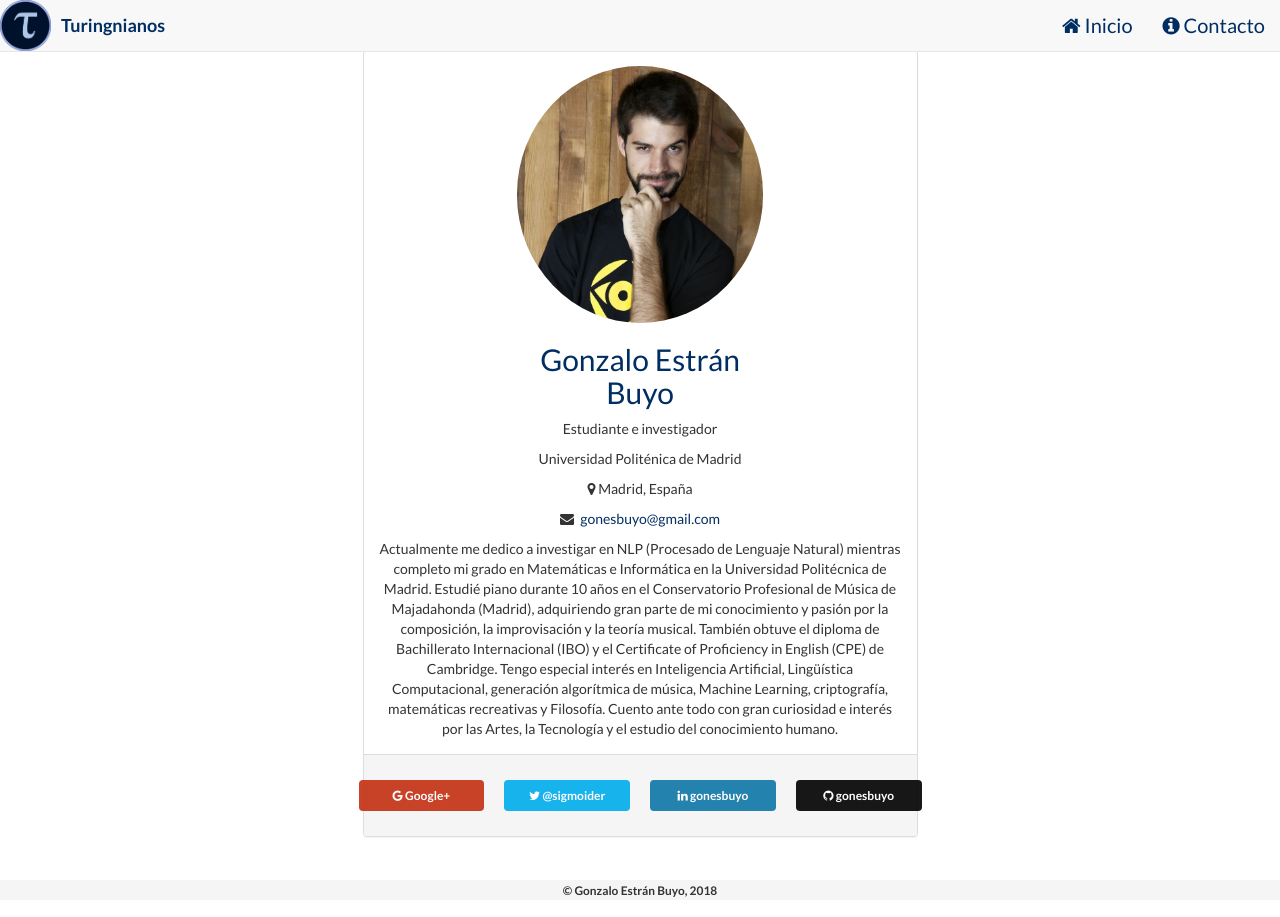
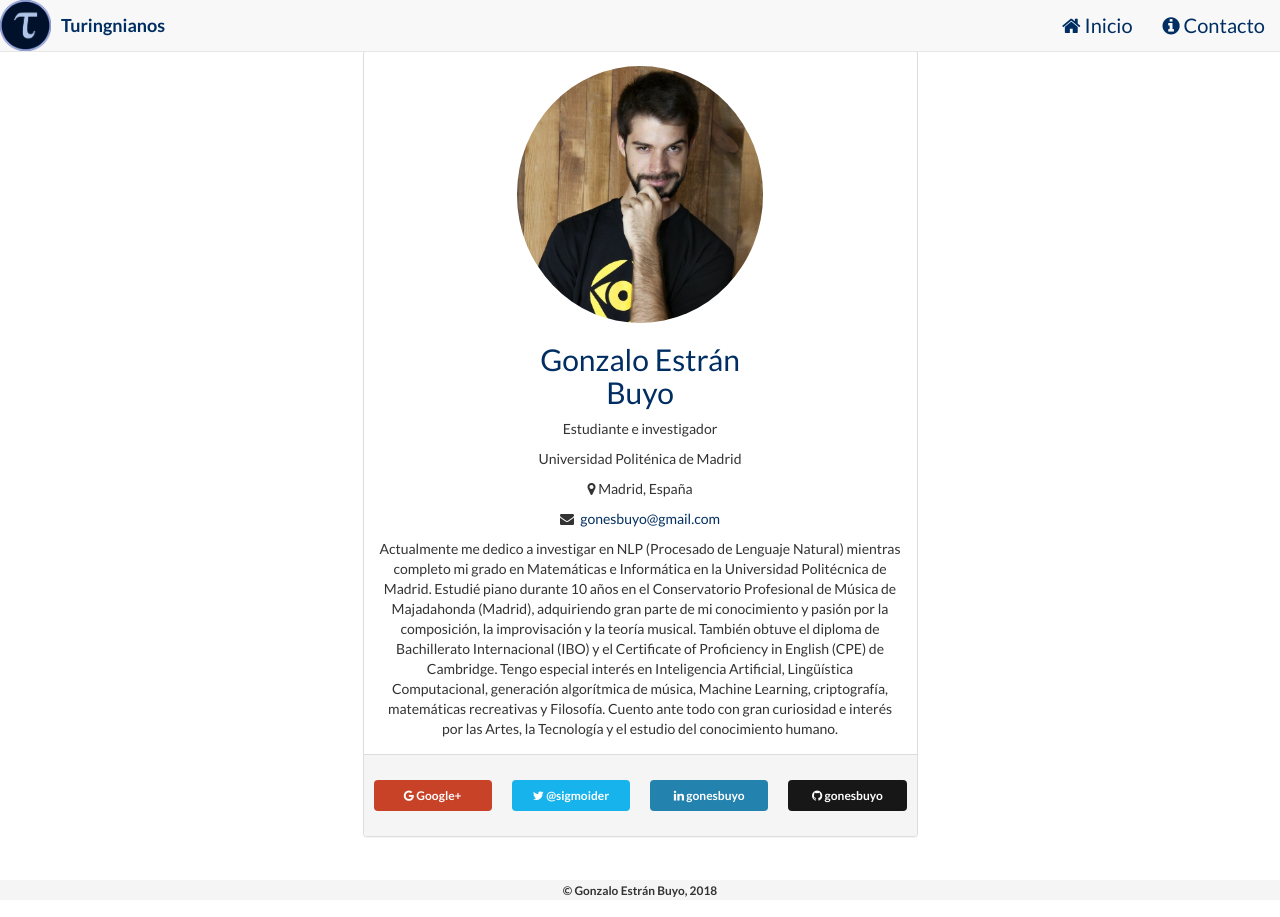
Before and after one commit to turingnianos/turingnianos.github.io, a Jekyll site: the page built from about/index.html, in a window 1280 px wide. Built offline with Jekyll 4.4.1, drawn with Linux system fonts in a browser that asks for light colours; nearby versions of some CDN libraries.

Commit message:
Update index.html

```diff
--- a/about/index.html
+++ b/about/index.html
@@ -50,7 +50,7 @@ date: 2014-10-19 23:51
         </div>
         <div class="panel-footer">
           <div class="row">
-            <div id="social-links" class=" col-lg-16">
+            <div id="social-links" class=" col-lg-12">
                 <div class="row">
                   {% for socialButton in site.data.personal.social %}
                     <div class="col-xs-6 col-sm-3 col-md-2 col-lg-3 social-btn-holder">
```
